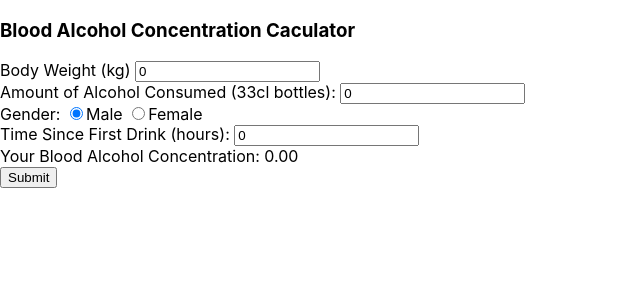
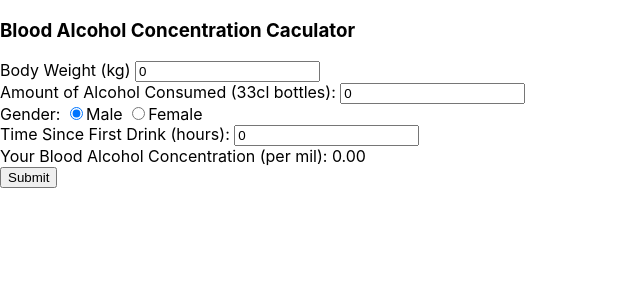
Before and after one commit to JussiKujala/Alcometer, a React (Create React App) app: page / in a window 1280 px wide. Shown: the top 300 px of the page, without its empty margins (0-640 px from the left). Built offline with nearby package versions, Linux system fonts and the light colour scheme.

Commit message:
slight changes to code and improved commenting

```diff
--- a/src/App.js
+++ b/src/App.js
@@ -1,6 +1,5 @@
 import { useState } from 'react';
 import './App.css';
-
 
 function App() {
   const [weight, setWeight] = useState(0);
@@ -9,13 +8,10 @@ function App() {
   const [time, setTime] = useState(0);
   const [result, setResult] = useState(0);
 
+  //calculates blood alcohol concentration % per mill
   function calculate(e) {
     e.preventDefault();
     let BAC = 3;
-    /*litres: bottles * 0.33
-    grams: litres * 8 * 4.5
-    burning: weight / 10
-    grams(left): grams – (burning * time)*/
     let liters = drinks * 0.33;
     let grams = liters * 8 * 4.5;
     let burning = weight / 10;
@@ -34,8 +30,7 @@ function App() {
     }
   }
 
-
-
+  //site content
   return (
     <form onSubmit={calculate}>
       <h3>Blood Alcohol Concentration Caculator</h3>
@@ -56,7 +51,7 @@ function App() {
         <label>Time Since First Drink (hours):</label> <input type="number" value={time} onChange={e => setTime(e.target.value)} />
       </div>
       <div>
-        <label>Your Blood Alcohol Concentration: </label>
+        <label>Your Blood Alcohol Concentration (per mil): </label>
         <output>{result.toFixed(2)}</output>
       </div>
       <button>Submit</button>
```
